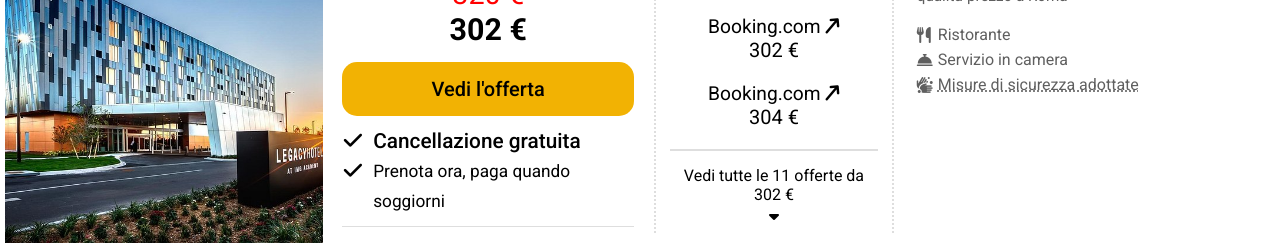
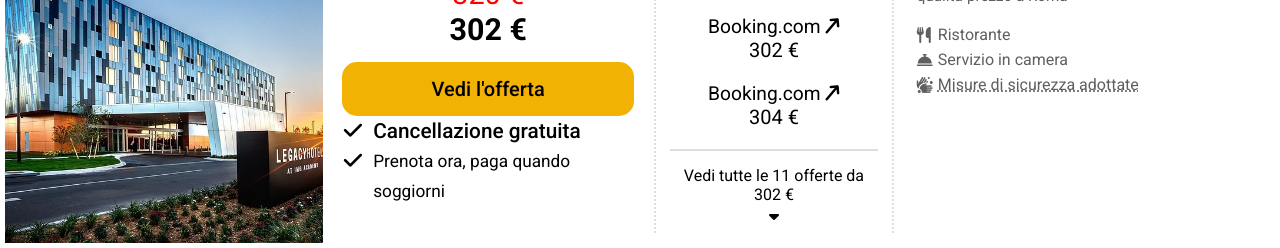
Before and after one commit to zhLisha/htmlcss-microlayout, a plain HTML site: page index.html in a window 1280 px wide. Shown: the part 1327-1575 px from the top of the page. Drawn offline with Linux system fonts and the light colour scheme.

Commit message:
eliminated border big view

```diff
--- a/css/style.css
+++ b/css/style.css
@@ -160,7 +160,7 @@
 }
 
 /* Cancel Condition --------------*/
-.card_calcel_condition {
+.card_container.small .card_calcel_condition {
     padding: 10px 0;
     border-bottom: 1px solid #dedede;
 }
```
